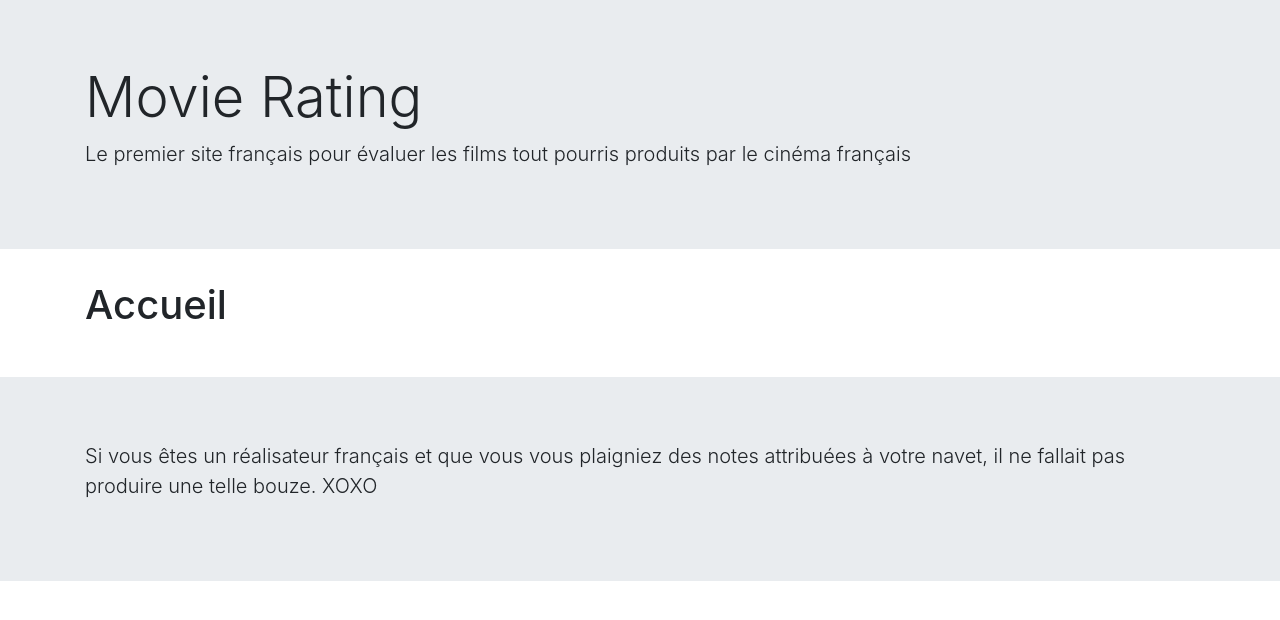
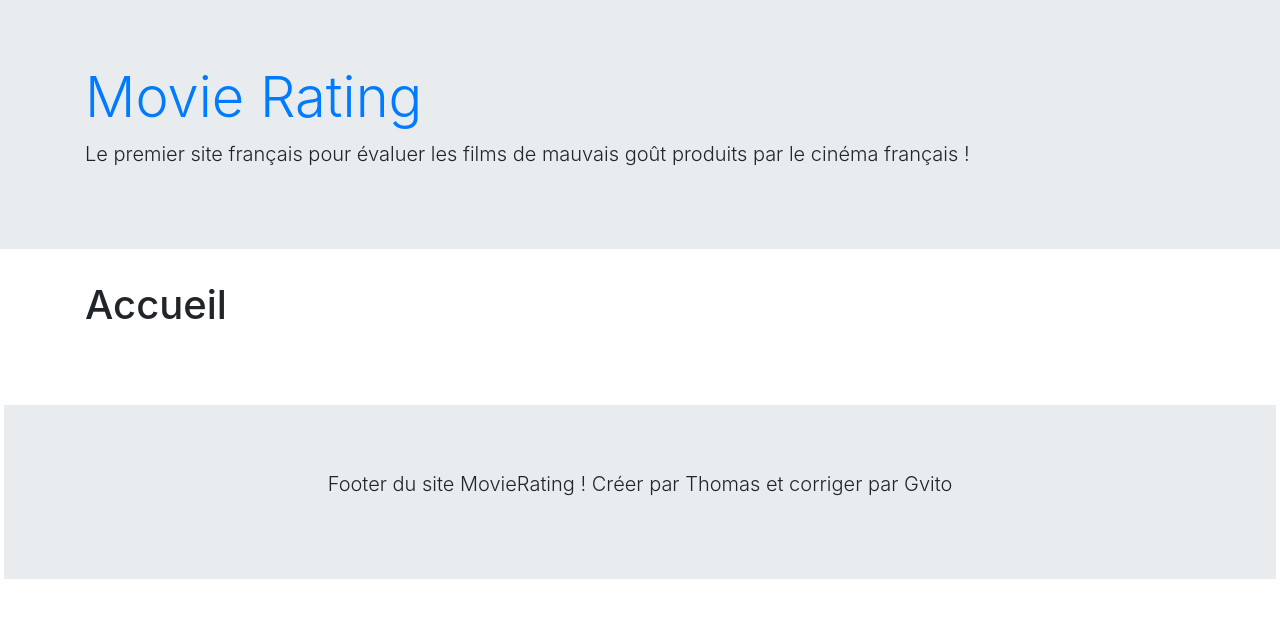
Before and after one commit to Gvito/movieRatingFail, a Symfony app: template templates/test/index.html.twig in a window 1280 px wide. Shown: the top 620 px of the page. Run offline with Twig, Linux system fonts and the light colour scheme; the template is opened without the code that fills it, so the values that code supplies are empty; some libraries are stand-ins or nearby versions.

Commit message:
end edit app

```diff
--- a/templates/base.html.twig
+++ b/templates/base.html.twig
@@ -5,6 +5,7 @@
     <title>{% block title %}MoviesRating{% endblock %}</title>
     {% block stylesheets %}
     <link rel="stylesheet" href="https://stackpath.bootstrapcdn.com/bootstrap/4.3.1/css/bootstrap.min.css" integrity="sha384-ggOyR0iXCbMQv3Xipma34MD+dH/1fQ784/j6cY/iJTQUOhcWr7x9JvoRxT2MZw1T" crossorigin="anonymous">
+    <link rel="stylesheet" href="https://use.fontawesome.com/releases/v5.7.2/css/all.css" integrity="sha384-fnmOCqbTlWIlj8LyTjo7mOUStjsKC4pOpQbqyi7RrhN7udi9RwhKkMHpvLbHG9Sr" crossorigin="anonymous">
     {% endblock %}
   </head>
   <body>
--- a/templates/layout.html.twig
+++ b/templates/layout.html.twig
@@ -3,8 +3,8 @@
 {% block body %}
 <div class="jumbotron jumbotron-fluid">
   <div class="container">
-    <h1 class="display-4">Movie Rating</h1>
-    <p class="lead">Le premier site français pour évaluer les films tout pourris produits par le cinéma français</p>
+    <h1 class="display-4"><a href="{{ path("accueil")}}" class="text-decoration-none">Movie Rating</a></h1>
+    <p class="lead">Le premier site français pour évaluer les films de mauvais goût produits par le cinéma français !</p>
   </div>
 </div>
 <!-- A voir si on intégre ds le futur -->
@@ -33,9 +33,9 @@
   {% block pageTitle %}{% endblock %}
   {% block main %}{% endblock %}
 </div>
-<div class="jumbotron jumbotron-fluid">
+<div class="jumbotron jumbotron-fluid m-1">
   <div class="container">
-    <p class="lead">Si vous êtes un réalisateur français et que vous vous plaigniez des notes attribuées à votre navet, il ne fallait pas produire une telle bouze. XOXO</p>
+    <p class="lead text-center">Footer du site MovieRating ! Créer par Thomas et corriger par Gvito</p>
   </div>
 </div>
 {% endblock %}
--- a/templates/security/login.html.twig
+++ b/templates/security/login.html.twig
@@ -3,7 +3,8 @@
 {% block title %}Log in!{% endblock %}
 
 {% block main %}
-<form method="post" class="pb-5 w-50 mx-auto text-center">
+<button type="button" class="btn btn-secondary"><a href="{{ path("accueil")}}" class="text-white text-decoration-none"><i class="fas fa-home"></i></a></button>
+<form method="post" class="pb-5 pt-4 w-50 mx-auto text-center">
     {% if error %}
         <div class="alert alert-danger">{{ error.messageKey|trans(error.messageData, 'security') }}</div>
     {% endif %}
--- a/templates/test/index.html.twig
+++ b/templates/test/index.html.twig
@@ -2,10 +2,18 @@
 
 {% block title %}Accueil{% endblock %}
 
-{% block pageTitle %}<h1 class=" mb-5">Accueil</h1>{% endblock %}
+{% block pageTitle %}
+<div class="d-flex justify-content-between">
+  <h1 class="mb-4">Accueil</h1>
+  {% if is_granted('ROLE_USER') %}
+      <button type="button" class="btn btn-danger mb-5"><a href="{{ path("app_logout")}}" class="text-white text-decoration-none">Déconnexion</a></button>
+  {% endif %}
+</div>
+{% endblock %}
 
 {% block main %}
-<div class="card-columns">
+
+<div class="card-columns pb-5">
   {% for m in ms %}
   <div class="card w-100">
     <img class="card-img-top" style="height: 250px; width: 100%; display: block;" src="https://lorempixel.com/540/370/" alt="">
```
Also changed, not shown: src/Controller/TestController.php (+4 -4 lines), templates/test/evaluation.html.twig (+10 -2 lines), templates/test/single.html.twig (+6 -0 lines), 2 other files.
